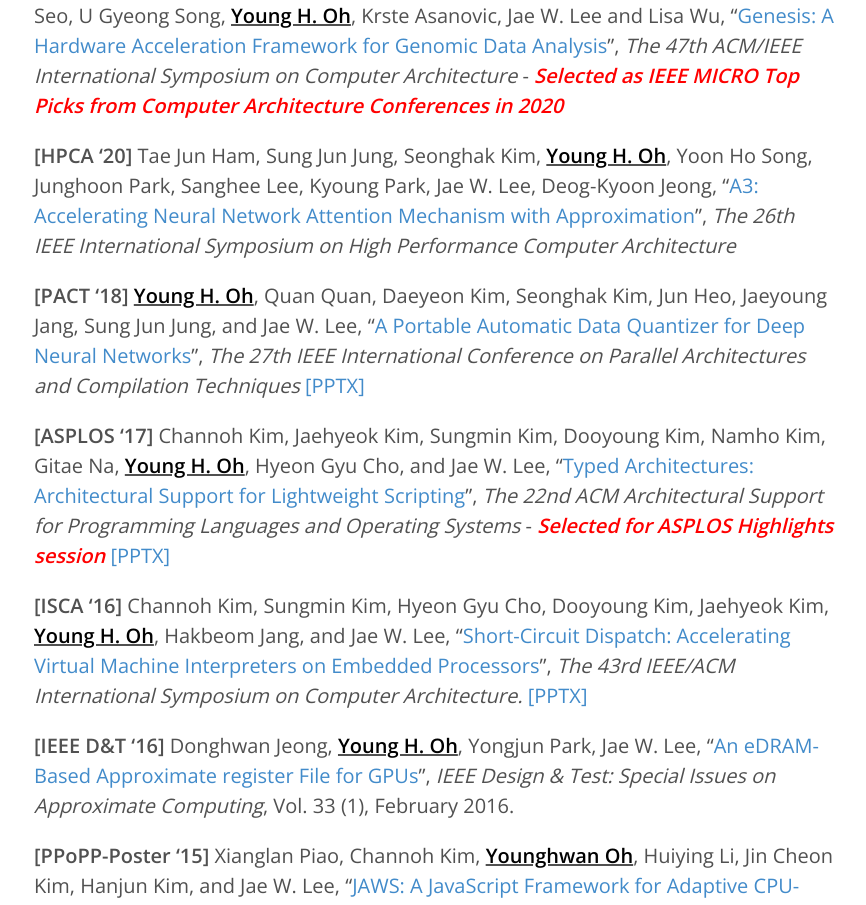
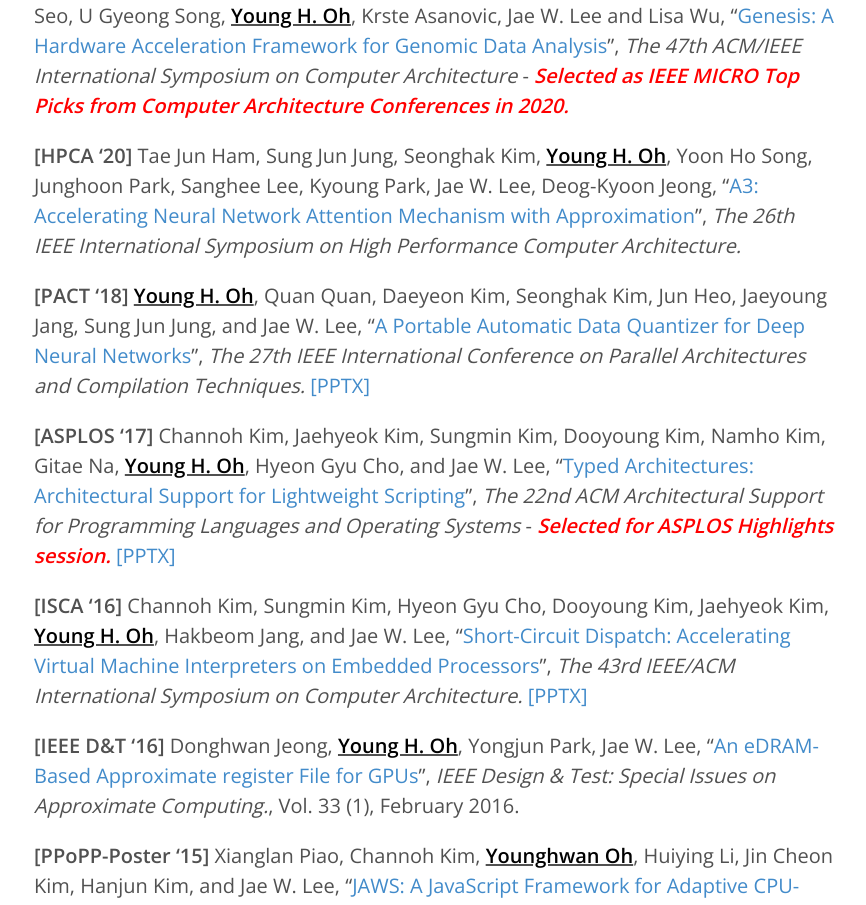
Before and after one commit to garion9013/garion9013.github.io, a Jekyll site: the page built from index.md, in a window 1280 px wide and 1400 px high, scrolled down 1329 px. Shown: the part 198-1103 px from the top of the window, without its empty margins (206-1072 px from the left). Built offline with Jekyll 4.4.1, drawn with Linux system fonts in a browser that asks for light colours; nearby versions of some CDN libraries; some of the changed text lies outside the part shown.

Commit message:
minor punctuation

```diff
--- a/index.md
+++ b/index.md
@@ -78,7 +78,7 @@ Bachelor of Science in Engineering
 **[HPCA '21]**
 {{ myname }}, Seonghak Kim, Yunho Jin, Sam Son, Jonghyun Bae, Jongsung Lee, Yeonhong Park, Dong Uk Kim, Tae Jun Ham, and Jae W. Lee,
 "[Layerweaver: Maximizing Resource Utilization of Neural Processing Units via Layer-Wise Scheduling](/pubs/hpca21_layerweaver.pdf)",
-*The 27th IEEE International Symposium on High Performance Computer Architecture*
+*The 27th IEEE International Symposium on High Performance Computer Architecture.*
 [{{ pptx }}](/pubs/hpca21_layerweaver.pptx)
 
 {: .alert .alert-content .alert-success}
@@ -93,18 +93,18 @@ Jongho Kim, Beomkyu Seo, {{ myname }}, Jung-Hoon Chun, Jae W. Lee, and Jintae Ki
 Tae Jun Ham, David Bruns-Smith, Brendan Sweeney, Yejin Lee, Seong Hoon Seo, U Gyeong Song, {{ myname }}, Krste Asanovic, Jae W. Lee and Lisa Wu,
 "[Genesis: A Hardware Acceleration Framework for Genomic Data Analysis](/pubs/isca20_genesis.pdf)",
 *The 47th ACM/IEEE International Symposium on Computer Architecture*
-\- <span style="color:red"><b><i>Selected as IEEE MICRO Top Picks from Computer Architecture Conferences in 2020</i></b></span>
+\- <span style="color:red"><b><i>Selected as IEEE MICRO Top Picks from Computer Architecture Conferences in 2020.</i></b></span>
 
 **[HPCA '20]**
 Tae Jun Ham, Sung Jun Jung, Seonghak Kim, {{ myname }}, Yoon Ho Song, Junghoon Park, Sanghee Lee, Kyoung Park, Jae W. Lee, Deog-Kyoon Jeong,
 "[A3: Accelerating Neural Network Attention Mechanism with Approximation](/pubs/hpca20_a3.pdf)",
-*The 26th IEEE International Symposium on High Performance Computer Architecture*
+*The 26th IEEE International Symposium on High Performance Computer Architecture.*
 
 {: .anchor #pact18}
 **[PACT '18]**
 {{ myname }}, Quan Quan, Daeyeon Kim, Seonghak Kim, Jun Heo, Jaeyoung Jang, Sung Jun Jung, and Jae W. Lee,
 "[A Portable Automatic Data Quantizer for Deep Neural Networks](/pubs/pact18_libnumber.pdf)",
-*The 27th IEEE International Conference on Parallel Architectures and Compilation Techniques*
+*The 27th IEEE International Conference on Parallel Architectures and Compilation Techniques.*
 [{{ pptx }}](/pubs/pact18-talk.pptx)
 
 
@@ -112,7 +112,7 @@ Tae Jun Ham, Sung Jun Jung, Seonghak Kim, {{ myname }}, Yoon Ho Song, Junghoon P
 Channoh Kim, Jaehyeok Kim, Sungmin Kim, Dooyoung Kim, Namho Kim, Gitae Na, {{ myname }}, Hyeon Gyu Cho, and Jae W. Lee,
 "[Typed Architectures: Architectural Support for Lightweight Scripting](/pubs/asplos17_typed.pdf)",
 *The 22nd ACM Architectural Support for Programming Languages and Operating Systems*
-\- <span style="color:red"><b><i>Selected for ASPLOS Highlights session</i></b></span>
+\- <span style="color:red"><b><i>Selected for ASPLOS Highlights session.</i></b></span>
 [{{ pptx }}](/pubs/asplos17_typed-talk.pptx)
 
 
@@ -126,7 +126,7 @@ Channoh Kim, Sungmin Kim, Hyeon Gyu Cho, Dooyoung Kim, Jaehyeok Kim, {{ myname }
 **[IEEE D&T '16]**
 Donghwan Jeong, {{ myname }}, Yongjun Park, Jae W. Lee,
 "[An eDRAM-Based Approximate register File for GPUs](/pubs/ieeedt15_trrf.pdf)",
-*IEEE Design & Test: Special Issues on Approximate Computing*,
+*IEEE Design & Test: Special Issues on Approximate Computing.*,
 Vol. 33 (1), February 2016.
 
 
```
